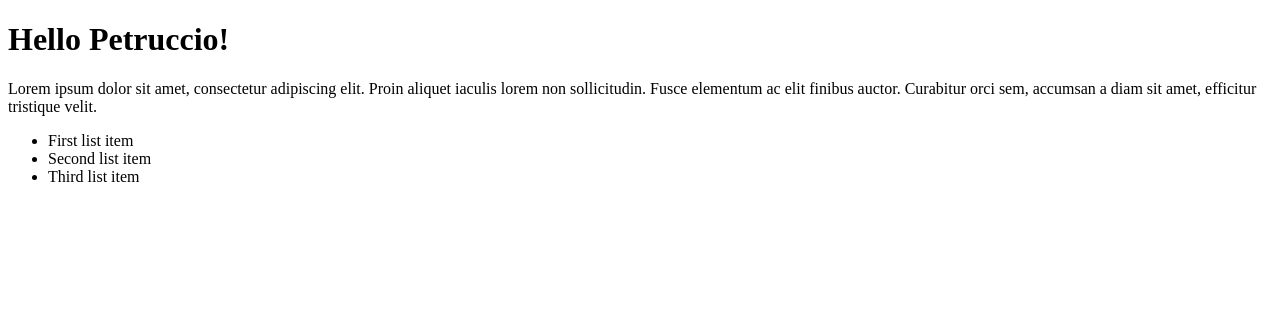
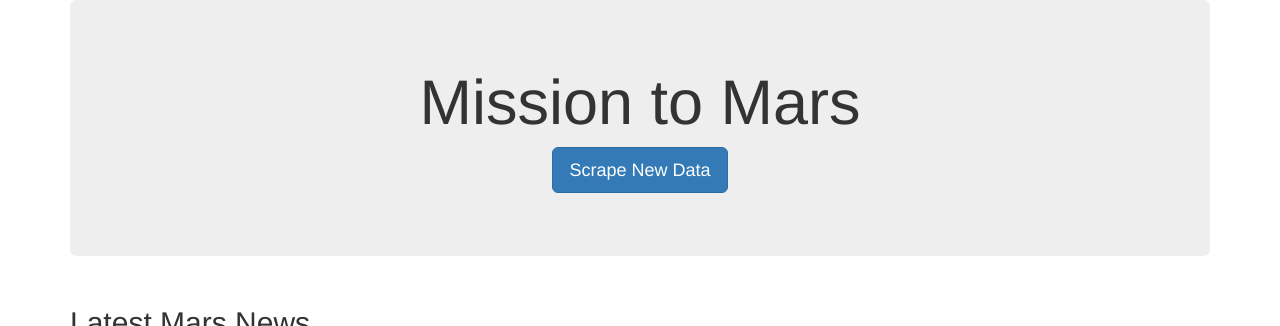
Before and after one commit to gcmastra/Mission-to-Mars, a Flask app: template templates/index.html in a window 1280 px wide. Shown: the top 326 px of the page. Before the commit the page ends 182 px from the top, so only its background shows below. Run offline with Flask 2, Linux system fonts and the light colour scheme; the template is opened without the code that fills it, so the values that code supplies are empty; some libraries are stand-ins or nearby versions.

Commit message:
deliverable two partially complet

```diff
--- a/templates/index.html
+++ b/templates/index.html
@@ -1,22 +1,76 @@
 <!DOCTYPE html>
 <html lang="en">
-<head>
-    <meta charset="UTF-8">
-    <meta http-equiv="X-UA-Compatible" content="IE=edge">
-    <meta name="viewport" content="width=device-width, initial-scale=1.0">
-    <title>Document</title>
-</head>
-<body>
-    <h1>Hello Petruccio!</h1>
-   <p>
-     Lorem ipsum dolor sit amet, consectetur adipiscing elit. Proin aliquet
-     iaculis lorem non sollicitudin. Fusce elementum ac elit finibus auctor.
-     Curabitur orci sem, accumsan a diam sit amet, efficitur tristique velit.
-   </p>
-   <ul>
-     <li>First list item</li>
-     <li>Second list item</li>
-     <li>Third list item</li>
-   </ul>
-</body>
+  <head>
+    <meta charset="UTF-8" />
+    <meta name="viewport" content="width=device-width, initial-scale=1.0" />
+    <meta http-equiv="X-UA-Compatible" content="ie=edge" />
+    <title>Mission to Mars</title>
+    <link
+      rel="stylesheet"
+      href="https://maxcdn.bootstrapcdn.com/bootstrap/3.3.7/css/bootstrap.min.css"
+    />
+  </head>
+  <body>
+    <div class="container">
+      <!-- Add Jumbotron to Header -->
+      <div class="jumbotron text-center">
+        <h1>Mission to Mars</h1>
+        <!-- Add a button to activate scraping script -->
+        <p><a class="btn btn-primary btn-lg" href="/scrape" role="button">Scrape New Data</a></p>
+      </div>
+
+      <!-- Add section for Mars News -->
+      <div class="row" id="mars-news">
+        <div class="col-md-12">
+          <div class="media">
+            <div class="media-body">
+              <h2>Latest Mars News</h2>
+              <h4 class="media-heading">{{ mars.news_title }}</h4>
+              <p>{{ mars.news_paragraph }}</p>
+            </div>
+          </div>
+        </div>
+      </div>
+
+      <!-- Section for Featured Image and Facts table -->
+      <div class="row" id="mars-featured-image">
+        <div class="col-md-8">
+          <h2>Featured Mars Image</h2>
+
+          <!-- if images is False/None/non-existent, then default to error message -->
+          <img
+            src="{{mars.featured_image | default('static/images/error.png', true) }}"
+            class="img-responsive"
+            alt="Responsive image"
+          />
+        </div>
+
+        <div class="col-md-4">
+          <!-- Mars Facts -->
+          <div class="row" id="mars-facts">
+            <h4>Mars Facts</h4>
+            {{ mars.facts | safe }}
+          </div>
+        </div>
+      </div>
+
+      <!-- Section for Mars Hemispheres -->
+      <div class="row" id="mars-hemispheres">
+        <div class="page-header">
+          <h2 class="text-center">Mars Hemispheres</h2>
+        </div>
+
+        {% for hemisphere in mars.hemispheres %}
+        <div class="col-md-6">
+          <div class="thumbnail">
+            <img src="{{hemisphere.img_url | default('static/images/error.png', true)}}" alt="...">
+            <div class="caption">
+              <h3>{{hemisphere.title}}</h3>
+            </div>
+          </div>
+        </div>
+        {% endfor %}
+      </div>
+    </div>
+  </body>
 </html>
```
Also changed, not shown: templates/index222.html (added, +22 -0 lines).
